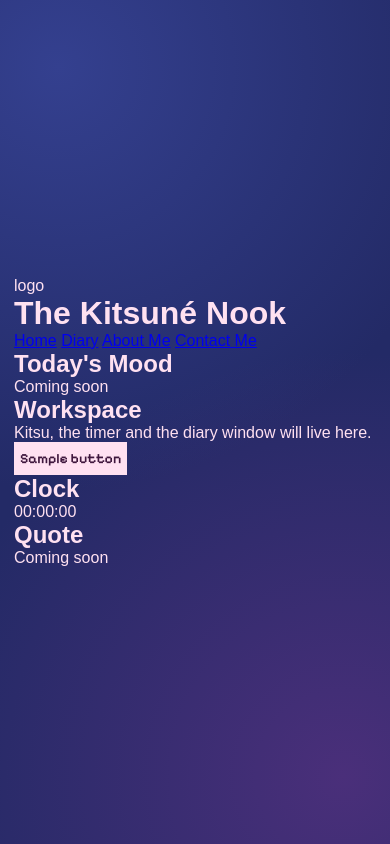
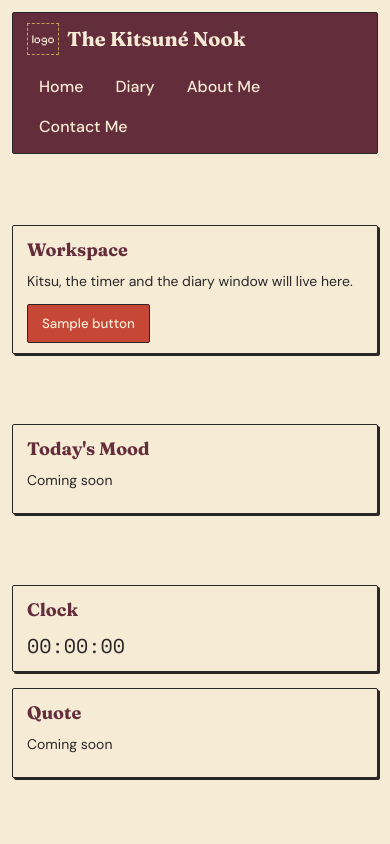
Before and after one commit to 4zg7h6dry2-alt/by-the-lily-pad-, a plain HTML site: page index.html in a window 390 px wide. Drawn offline with nearby package versions, Linux system fonts and the light colour scheme.

Commit message:
Update style.css

```diff
--- a/style.css
+++ b/style.css
@@ -1,95 +1,160 @@
-*{box-sizing:border-box;margin:0;border-radius:0}
-:root{--plum:#3f173d;--deep:#5a2254;--rose:#b0508f;--pink:#E58BC8;--blush:#F3A6D9;--petal:#FFE1F1;--gold:#F8D47A;--peach:#F2B36F;--lav:#D9C7F1;--dream:#8A6FA8;--lotus:#D96BB3;--lily:#2E5D3A;--mint:#AEE3A9;--box:#8f3f7e;--g1:#34408f;--g2:#4a2f7a;--g3:#232a66}
-body{font-family:Arial,Helvetica,sans-serif;font-weight:500;background:radial-gradient(circle at 15% 8%,var(--g1),transparent 50%) fixed,radial-gradient(circle at 88% 92%,var(--g2),transparent 50%) fixed,var(--g3);color:var(--petal);min-height:100vh;padding:24px 14px;display:flex;flex-direction:column;justify-content:center}
-.px{font-family:'Pixelify Sans','VT323',monospace;font-weight:700}
-/* environment */
-.env{position:fixed;inset:0;z-index:0;pointer-events:none;overflow:hidden}
-.moon{position:absolute;top:26px;right:6vw;width:64px;height:64px}
-.wave{position:absolute;bottom:0;left:0;width:200%;height:120px;animation:drift 45s linear infinite}
-.w1{fill:rgba(46,93,58,.4)}
-.w2{bottom:-14px;height:110px;fill:rgba(20,10,60,.45);animation-duration:70s;animation-direction:reverse}
-@keyframes drift{to{transform:translateX(-50%)}}
-.lily{position:absolute;animation:bob 5s ease-in-out infinite}
-@keyframes bob{50%{transform:translateY(-4px)}}
-#sparkles{position:fixed;inset:0;z-index:0;pointer-events:none}
-.app{position:relative;z-index:1;width:100%;max-width:860px;margin:auto}
-.stage{display:grid;grid-template-columns:minmax(0,1.5fr) minmax(0,1fr);gap:14px;align-items:start}
-.left,.right{display:flex;flex-direction:column;gap:14px}
-.scene{position:relative;aspect-ratio:1025/672;background:var(--plum);overflow:hidden}
-.scene img{position:absolute;inset:0;width:100%;height:100%;object-fit:cover}
-.panel{border:1px solid var(--blush);background:#8f3f7ee8;padding:14px}
-.panel.slim{padding:5px 8px}
-.ptitle{font-size:17px;color:var(--petal);margin-bottom:10px;text-align:center}
-.modes{display:flex;gap:5px;justify-content:center}
-.mode{font-family:'Pixelify Sans',monospace;font-weight:700;font-size:13px;background:transparent;color:var(--petal);border:2px solid var(--blush);padding:3px 8px;cursor:pointer;white-space:nowrap}
-.mode[aria-pressed=true]{background:var(--gold);border-color:var(--gold);color:var(--plum)}
-.clock{font-family:'VT323',monospace;font-size:64px;line-height:1;text-align:center;color:var(--gold);margin:10px 0 8px}
-.ctrl{display:flex;gap:6px}
-.btn{flex:1;font-family:'Pixelify Sans',monospace;font-weight:700;font-size:14px;background:var(--petal);color:var(--plum);border:2px solid var(--petal);padding:6px 4px;cursor:pointer;transition:background .15s,border-color .15s;white-space:nowrap}
-.btn.blue{background:var(--lav);border-color:var(--lav)}
-.btn:hover:not(:disabled){background:var(--gold);border-color:var(--gold);color:var(--plum)}
-.btn:disabled{background:transparent;color:var(--blush);border-color:var(--rose);cursor:not-allowed}
-.btn.ghost{background:transparent;color:var(--petal);border-color:var(--blush)}
-.btn.sm{flex:none;font-size:12px;padding:3px 10px;margin-top:8px}
-button:focus-visible,textarea:focus-visible,input:focus-visible{outline:3px solid var(--gold);outline-offset:2px}
-.note{border-left:4px solid var(--gold);background:var(--plum);padding:8px 10px;margin-top:10px;font-size:13px}
-.note b{color:var(--gold);font-size:14px}
-.today{text-align:center;color:var(--petal);font-size:12px;margin-top:10px}
-textarea,input[type=text]{width:100%;font:500 15px Arial,sans-serif;background:var(--deep);color:var(--petal);border:2px solid var(--pink);padding:10px;resize:vertical}
-::placeholder{color:#d9a3c9}
-.icons{display:grid;grid-template-columns:repeat(6,1fr);gap:4px}
-.ico{display:grid;place-items:center;height:34px;background:transparent;color:var(--petal);border:2px solid transparent;cursor:pointer;position:relative;padding:0;transition:transform .15s,border-color .15s,color .15s}
-.ico:hover,.ico:focus-visible{border-color:var(--gold);color:var(--gold);transform:translateY(-2px)}
-.ico svg{width:22px;height:22px;fill:none;stroke:currentColor;stroke-width:2;stroke-linecap:round;stroke-linejoin:round}
-.ico span{position:absolute;bottom:calc(100% + 8px);left:50%;transform:translateX(-50%);background:var(--plum);border:1px solid var(--blush);padding:1px 8px;white-space:nowrap;font-family:'VT323',monospace;font-size:18px;color:var(--petal);opacity:0;pointer-events:none;transition:opacity .15s;z-index:5}
-.ico:nth-child(6n) span,.ico:nth-child(6n-1) span{left:auto;right:0;transform:none}
-.ico:nth-child(6n+1) span{left:0;transform:none}
-.ico:hover span,.ico:focus-visible span{opacity:1}
-.ico.new::after,.ico.live::after{content:'';position:absolute;top:2px;right:2px;width:7px;height:7px;background:var(--gold)}
-.themes{display:flex;gap:10px;justify-content:center}
-.theme{width:54px;aspect-ratio:3/4;border:2px solid var(--blush);cursor:pointer;padding:0}
-.theme.on{border-color:var(--gold)}
-.theme:hover{border-color:var(--gold)}
-.tag{display:flex;align-items:center;gap:12px;color:var(--petal);margin-top:20px;font-size:15px;letter-spacing:2px}
-.tag::before,.tag::after{content:'';flex:1;height:1px;background:var(--blush)}
-/* windows */
-dialog{margin:auto;background:var(--box);color:var(--petal);border:3px solid var(--blush);padding:0;width:min(92vw,440px);max-height:90vh;overflow:auto}
-dialog.wide{width:min(94vw,700px)}
-dialog::backdrop{background:#050c2acc}
-.tbar{display:flex;justify-content:space-between;align-items:center;gap:10px;background:linear-gradient(90deg,var(--lotus),var(--dream));padding:6px 8px 6px 12px;border-bottom:3px solid var(--plum);position:sticky;top:0;z-index:5;color:#fff}
-.tbar .px{font-size:17px}
-.wx{width:28px;height:28px;border:2px solid var(--plum);background:var(--petal);color:var(--plum);font:700 18px/1 'Pixelify Sans',monospace;cursor:pointer}
-.wx:hover{background:var(--gold)}
-.box{padding:18px 22px 22px;position:relative}.center{text-align:center}
-.sub{color:var(--lav);font-size:14px;margin-bottom:14px}.gold{color:var(--gold)}
-.meter{display:grid;grid-template-columns:repeat(8,1fr);gap:4px;border:3px solid var(--lav);padding:5px;background:var(--plum)}
-.seg{height:30px;background:#ffffff14}
-.seg.on{background:linear-gradient(var(--gold),var(--peach))}
-.seg.on:last-of-type{animation:glow 2s ease-in-out infinite}
-@keyframes glow{50%{filter:brightness(1.25)}}
-.mtxt{text-align:center;color:var(--gold);margin:10px 0 14px}
-.hrow{display:flex;align-items:center;gap:8px;font-size:12px;margin-top:6px;color:var(--lav)}
-.hrow small{width:78px}.mini{flex:1;height:8px;background:#ffffff14}.mini b{display:block;height:100%;background:var(--gold)}
-.diary{position:relative;display:grid;grid-template-columns:1fr 14px 1fr;background:#8e3f78;padding:12px}
-.diary::before{content:'';position:absolute;top:0;right:46px;width:16px;height:54px;background:var(--blush);clip-path:polygon(0 0,100% 0,100% 100%,50% 82%,0 100%);z-index:2}
-.page{background:#FFF3E4;color:#4a2f55;padding:18px 16px;min-height:380px;display:flex;flex-direction:column;gap:10px}
-.page h3{font-size:18px;color:#a0457f}
-.spine{background:linear-gradient(90deg,#d9c3b8,#fff3e4 50%,#d9c3b8)}
-.page textarea,textarea.paper{background:repeating-linear-gradient(#FFF3E4 0 27px,#e9c9d9 27px 28px);color:#4a2f55;border:0;line-height:28px;padding:0 4px;font:500 15px/28px Arial,sans-serif}
-textarea.paper{padding:6px 12px}
-.page .btn{align-self:flex-start}
-#dList{overflow:auto;max-height:330px}
-.entry{border-bottom:1px dashed #d9b3c8;padding:8px 0;font-size:14px;white-space:pre-wrap}.entry small{display:block;color:#a0457f;font-family:'Pixelify Sans',monospace;font-weight:700}
-.cup{width:170px}.steam{animation:steam 3s ease-in-out infinite}
-@keyframes steam{50%{transform:translateY(-5px)}}
-.row{display:flex;gap:8px}.row input{flex:1}
-.shelf{display:flex;flex-wrap:wrap;gap:12px;margin-top:16px;padding-bottom:10px;border-bottom:8px solid var(--dream);min-height:90px}
-.book{position:relative;width:96px;min-height:120px;padding:10px 8px;background:var(--lotus);color:#fff;font-size:13px;overflow:hidden;display:flex;flex-direction:column;justify-content:space-between}
-.book:nth-child(3n+2){background:var(--rose)}.book:nth-child(3n){background:var(--lily)}
-.book .dust{position:absolute;inset:0;pointer-events:none;background:radial-gradient(circle at 30% 30%,#d8d2c4 0 3px,transparent 4px),radial-gradient(circle at 70% 60%,#d8d2c4 0 4px,transparent 5px),linear-gradient(#cfc8b8cc,#cfc8b8cc);transition:opacity .6s}
-.book button{position:relative;font:700 11px 'Pixelify Sans',monospace;border:0;background:var(--petal);color:var(--plum);padding:4px;cursor:pointer}
-.book .xb{position:absolute;top:2px;right:4px;z-index:2;background:none;color:#fff;font-size:14px}
-@media(prefers-reduced-motion:reduce){*{animation:none!important;transition:none!important}}
-@media(max-width:700px){.stage{grid-template-columns:1fr}.diary{grid-template-columns:1fr}.spine{display:none}.page{min-height:0}}
-@media(max-width:900px){.moon{display:none}}
-@media(hover:none){.ico span{display:none}}
+/* ==========================================================
+   The Kitsuné Nook – style.css
+   1. Tokens  2. Base  3. Layout  4. Components  5. Responsive
+   ========================================================== */
+
+/* 1. TOKENS ------------------------------------------------ */
+:root {
+  /* Palette */
+  --vermilion: #C74736;
+  --ivory:     #F6EBD5;
+  --sakura:    #DFA1A5;
+  --burgundy:  #642D3B;
+  --charcoal:  #292727;
+  --gold:      #C6A15B;
+  --moss:      #657653;
+
+  /* Spacing scale (4px steps) */
+  --space-1: 4px;
+  --space-2: 8px;
+  --space-3: 12px;
+  --space-4: 16px;
+  --space-5: 20px;
+  --space-6: 24px;
+
+  /* Component tokens (from Kelly) */
+  --radius: 2px;
+  --pad-x: 14px;
+  --pad-y: 10px;
+  --border: 1px solid var(--charcoal);
+  --line-height: 1.5;
+
+  /* Fonts */
+  --font-heading: "Fraunces", Georgia, serif;
+  --font-ui:      "DM Sans", system-ui, sans-serif;
+  --font-pixel:   "Pixelify Sans", monospace;
+  --font-mono:    "Space Mono", monospace;
+}
+
+/* 2. BASE -------------------------------------------------- */
+*, *::before, *::after { box-sizing: border-box; }
+
+body {
+  margin: 0;
+  background: var(--ivory);
+  color: var(--charcoal);
+  font-family: var(--font-ui);
+  line-height: var(--line-height);
+}
+
+h1, h2, h3 { font-family: var(--font-heading); margin: 0; }
+
+a { color: inherit; }
+
+:focus-visible { outline: 2px solid var(--vermilion); outline-offset: 2px; }
+
+/* 3. LAYOUT (CSS Grid) ------------------------------------- */
+.app {
+  display: grid;
+  grid-template-columns: 220px minmax(0, 1fr) 240px;
+  grid-template-areas:
+    "top  top  top"
+    "left main right";
+  gap: var(--space-4);
+  padding: var(--space-4);
+  max-width: 1280px;
+  margin: 0 auto;
+  min-height: 100vh;
+  align-items: start;
+}
+
+.topbar        { grid-area: top; }
+.sidebar-left  { grid-area: left; }
+.workspace     { grid-area: main; }
+.sidebar-right { grid-area: right; }
+
+.sidebar { display: flex; flex-direction: column; gap: var(--space-4); }
+
+.topbar {
+  display: flex;
+  align-items: center;
+  justify-content: space-between;
+  gap: var(--space-4);
+  flex-wrap: wrap;
+  padding: var(--pad-y) var(--pad-x);
+  background: var(--burgundy);
+  color: var(--ivory);
+  border: var(--border);
+  border-radius: var(--radius);
+}
+
+.brand { display: flex; align-items: center; gap: var(--space-2); }
+.brand-name { font-size: 20px; }
+
+.nav { display: flex; gap: var(--space-2); flex-wrap: wrap; }
+.nav-link {
+  padding: var(--space-1) var(--space-3);
+  text-decoration: none;
+  font-weight: 500;
+  border-radius: var(--radius);
+}
+.nav-link:hover { background: var(--vermilion); }
+
+/* 4. COMPONENTS -------------------------------------------- */
+.card {
+  background: var(--ivory);
+  border: var(--border);
+  border-radius: var(--radius);
+  padding: var(--pad-y) var(--pad-x);
+  box-shadow: 2px 2px 0 var(--charcoal);
+}
+.card-title { font-size: 18px; color: var(--burgundy); margin-bottom: var(--space-2); }
+.card-note  { margin: 0 0 var(--space-3); font-size: 14px; }
+
+.btn {
+  font-family: var(--font-ui);
+  font-weight: 500;
+  padding: var(--pad-y) var(--pad-x);
+  background: var(--vermilion);
+  color: var(--ivory);
+  border: var(--border);
+  border-radius: var(--radius);
+  cursor: pointer;
+}
+.btn:hover { background: var(--burgundy); }
+
+.clock-placeholder { font-family: var(--font-mono); font-size: 20px; margin: 0; }
+
+.placeholder-box {
+  display: inline-grid;
+  place-items: center;
+  width: 32px; height: 32px;
+  border: 1px dashed var(--gold);
+  font-family: var(--font-pixel);
+  font-size: 12px;
+}
+
+/* 5. RESPONSIVE -------------------------------------------- */
+/* Tablet: sidebars sit side by side under the workspace */
+@media (max-width: 1023px) {
+  .app {
+    grid-template-columns: 1fr 1fr;
+    grid-template-areas:
+      "top  top"
+      "main main"
+      "left right";
+  }
+}
+
+/* Mobile: one comfortable vertical stack */
+@media (max-width: 639px) {
+  .app {
+    grid-template-columns: 1fr;
+    grid-template-areas:
+      "top"
+      "main"
+      "left"
+      "right";
+    padding: var(--space-3);
+  }
+}
```
